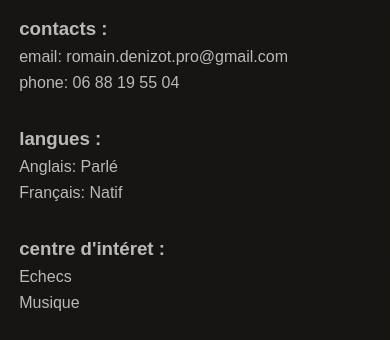
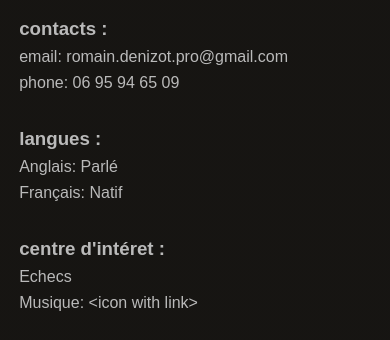
Before and after one commit to ethaqnix/curriculum-vitae, a React (Vite) app: page / in a window 390 px wide. Shown: the part 504-844 px from the top of the page. Built offline with nearby package versions, Linux system fonts and the light colour scheme; no server answers.

Commit message:
fix: phone number

```diff
--- a/src/pages/CV/CV.tsx
+++ b/src/pages/CV/CV.tsx
@@ -10,7 +10,7 @@ const CV = () => {
                 <div className={styles.contactInformations}>
                     <h3>contacts :</h3>
                     <p>email: romain.denizot.pro@gmail.com</p>
-                    <p>phone: 06 88 19 55 04</p>
+                    <p>phone: 06 95 94 65 09</p>
                 </div>
                 <div className={styles.langages}>
                     <h3>langues :</h3>
@@ -20,7 +20,7 @@ const CV = () => {
                 <div className={styles.interests}>
                     <h3>centre d'intéret :</h3>
                     <p>Echecs</p>
-                    <p>Musique</p>
+                    <p>Musique: {'<icon with link>'}</p>
                 </div>
                 <div className={styles.social}>github - linkedin</div>
             </div>
```
